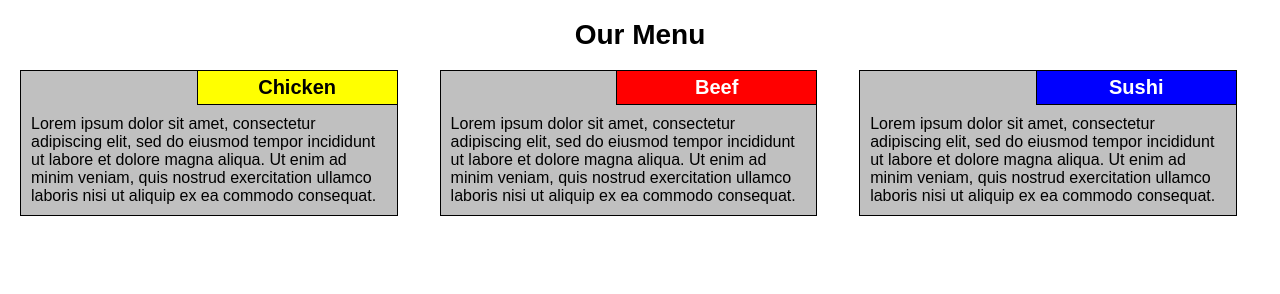
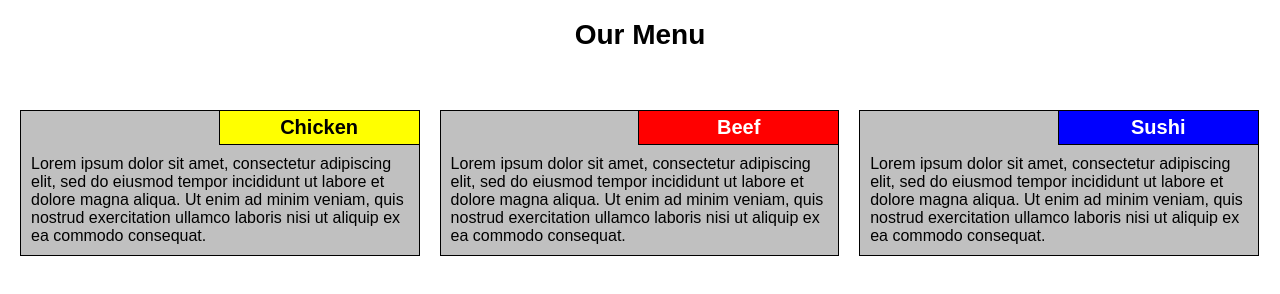
Before and after one commit to hans-coursera/fullstack-course, a plain HTML site: page module2-solution/index.html in a window 1280 px wide. Drawn offline with Linux system fonts and the light colour scheme.

Commit message:
assignment 2 | seems to work...

```diff
--- a/module2-solution/css/mod2.css
+++ b/module2-solution/css/mod2.css
@@ -13,14 +13,15 @@ body {
 h1 {
     text-align: center;
     font-size: 1.75em;
+    padding-bottom: 30px;
+}
+
+div.container div {
+    padding: 10px;
 }
 
 div.container section {
     border: 1px solid black;
-    margin-left: 10px;
-    //margin-right: auto;
-    margin-bottom: 20px;
-    width: 90%;
     background-color: #c0c0c0;
 }
 
```
